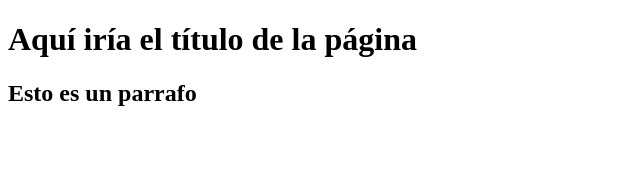
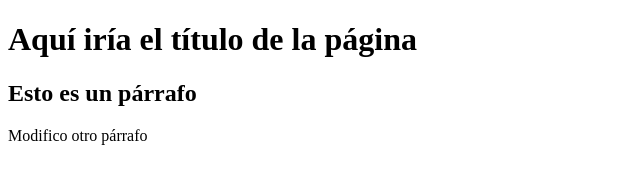
Before and after one commit to Lauravp36/Proyecto-Visual-Studio, a plain HTML site: page index.html in a window 1280 px wide. Shown: the whole page, without its empty margins (0-640 px from the left). Drawn offline with Linux system fonts and the light colour scheme.

Commit message:
Agregando otro párrafo

```diff
--- a/index.html
+++ b/index.html
@@ -7,6 +7,7 @@
 </head>
 <body>
     <h1>Aquí iría el título de la página</h1>
-    <h2>Esto es un parrafo</h2>
+    <h2>Esto es un párrafo</h2>
+    <p>Modifico otro párrafo</p>
 </body>
 </html>
```
